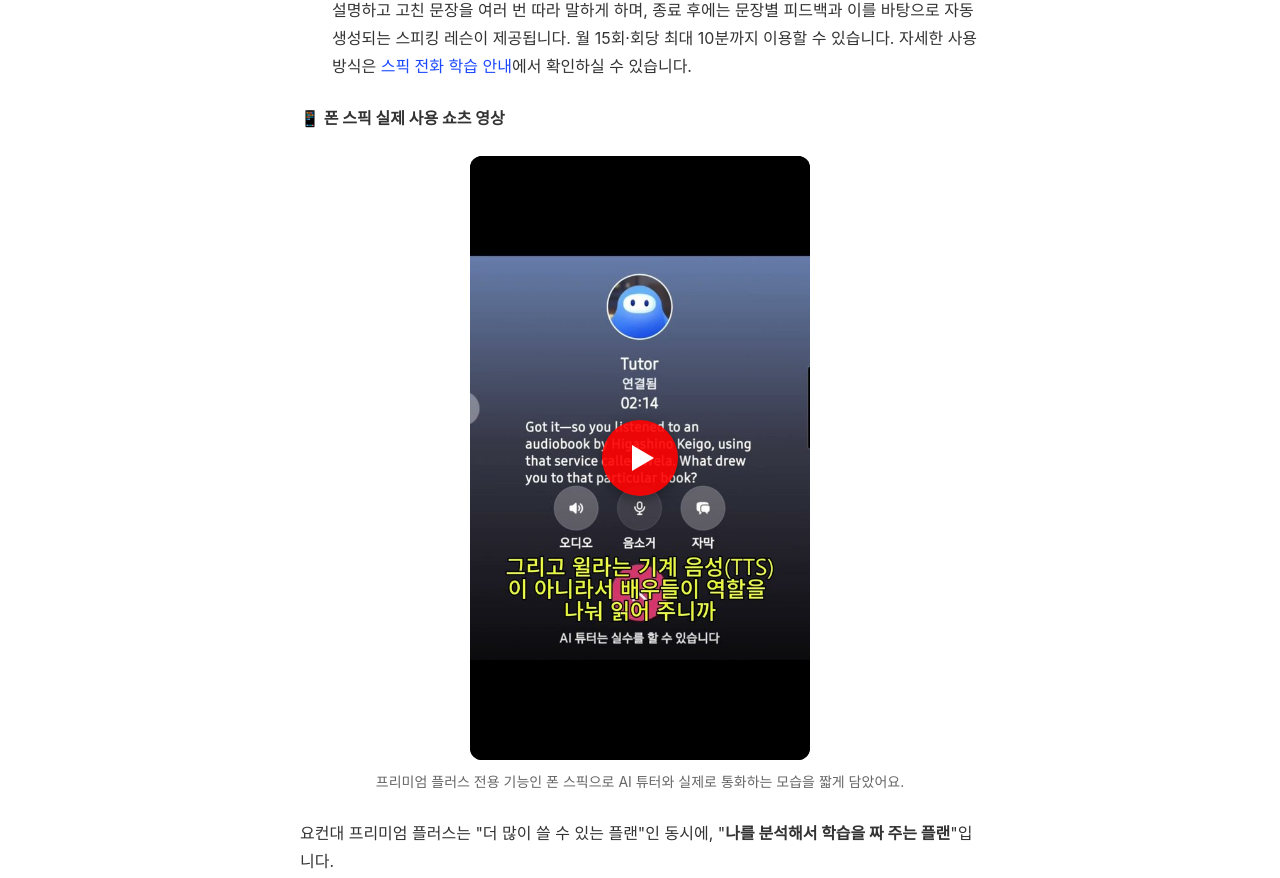
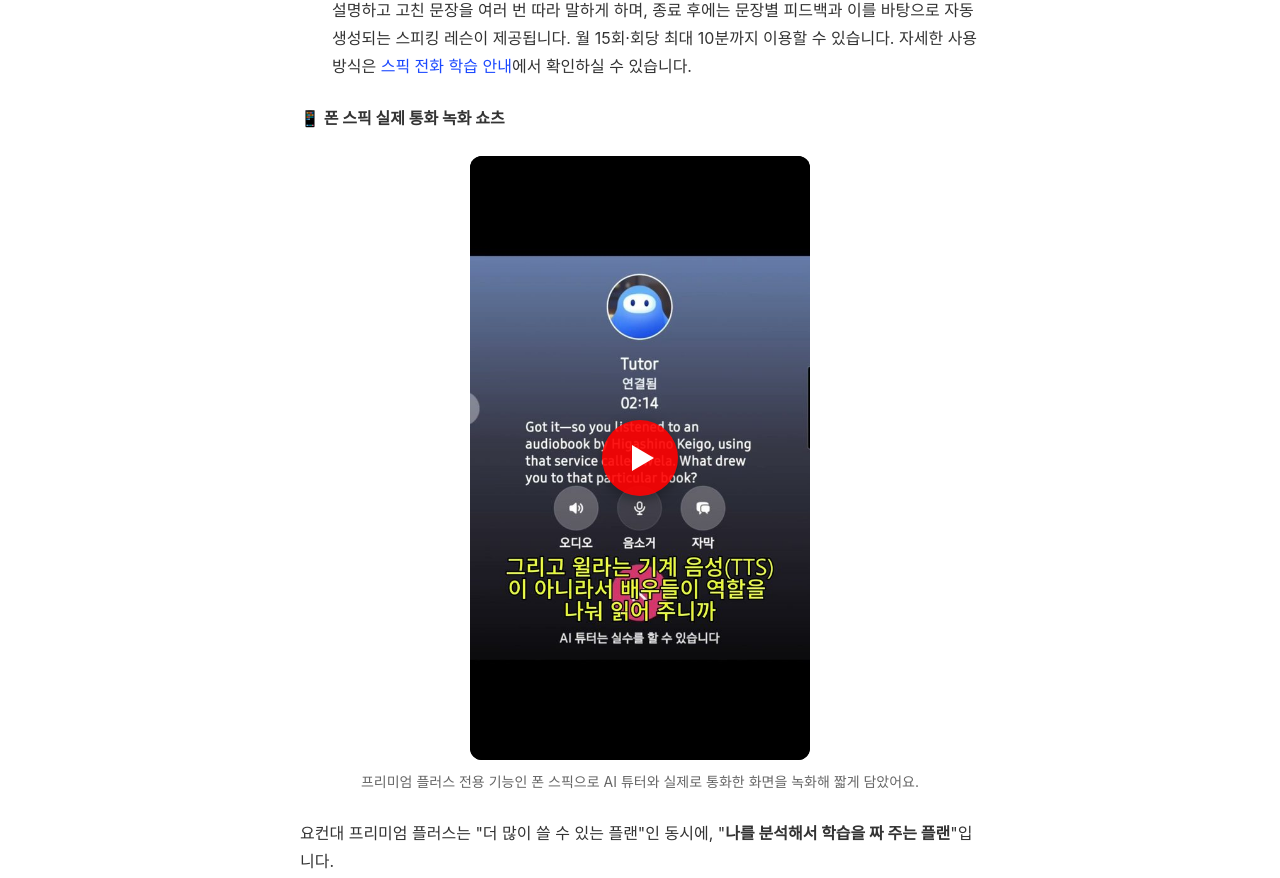
Before and after one commit to kjsjdw/speak_event_page, a Jekyll site: the page built from premium-vs-plus.md, in a window 1280 px wide and 1400 px high, scrolled down 3385 px. Shown: the part 152-1030 px from the top of the window. Built offline with Jekyll 4.4.1, drawn with Linux system fonts in a browser that asks for light colours; some web fonts are replaced.

Commit message:
Describe 폰 스픽 Shorts as a screen recording, not footage of a person
Co-Authored-By: Claude Opus 5.5 <noreply@anthropic.com>

```diff
--- a/premium-vs-plus.md
+++ b/premium-vs-plus.md
@@ -80,9 +80,9 @@ image: /content/images/premium-vs-plus.jpg
 * **30일 습관 완성 챌린지 참여권**: 가입 후 별도로 신청해야 하는 별도의 30일 챌린지가 함께 제공됩니다(아래 4번 섹션에서 자세히 설명).
 * **전화 학습(앱 메뉴명 '폰 스픽')**: 연습 탭 상단에서 시작하며, 통화를 연결해 두고 버튼 조작 없이 AI 튜터와 영어로 대화를 이어가는 핸즈프리 스피킹 기능입니다. 통화 중에는 튜터가 틀린 부분을 말로 설명하고 고친 문장을 여러 번 따라 말하게 하며, 종료 후에는 문장별 피드백과 이를 바탕으로 자동 생성되는 스피킹 레슨이 제공됩니다. 월 15회·회당 최대 10분까지 이용할 수 있습니다. 자세한 사용 방식은 <a href="/phone-call/" style="color: #1c49ff;">스픽 전화 학습 안내</a>에서 확인하실 수 있습니다.
 
-<p><strong>📱 폰 스픽 실제 사용 쇼츠 영상</strong></p>
+<p><strong>📱 폰 스픽 실제 통화 녹화 쇼츠</strong></p>
 
-{% include youtube-lite.html id="btBnsjCd2S0" poster="/content/images/phone-speak-shorts.jpg" ratio="9 / 16" max_width="340px" title="스픽 폰 스픽 실제 사용 쇼츠 영상" alt="스픽 폰 스픽 통화 화면에서 AI 튜터와 영어로 대화하는 모습" caption="프리미엄 플러스 전용 기능인 폰 스픽으로 AI 튜터와 실제로 통화하는 모습을 짧게 담았어요." %}
+{% include youtube-lite.html id="btBnsjCd2S0" poster="/content/images/phone-speak-shorts.jpg" ratio="9 / 16" max_width="340px" title="스픽 폰 스픽 실제 통화 녹화 쇼츠" alt="스픽 폰 스픽으로 AI 튜터와 영어로 통화하는 앱 녹화 화면" caption="프리미엄 플러스 전용 기능인 폰 스픽으로 AI 튜터와 실제로 통화한 화면을 녹화해 짧게 담았어요." %}
 
 <p>요컨대 프리미엄 플러스는 "더 많이 쓸 수 있는 플랜"인 동시에, "<strong>나를 분석해서 학습을 짜 주는 플랜</strong>"입니다.</p>
 
```
